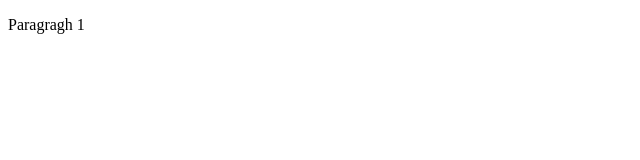
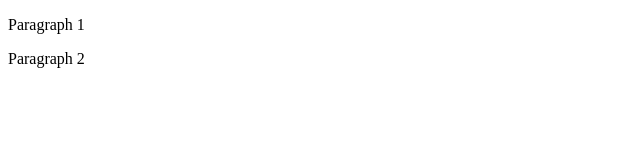
Before and after one commit to Naveen1920/demo.github.io, a plain HTML site: page index.html in a window 1280 px wide. Shown: the full height of the page, 0-640 px from the left. Drawn offline with Linux system fonts and the light colour scheme.

Commit message:
added a paragraph

```diff
--- a/index.html
+++ b/index.html
@@ -7,6 +7,7 @@
     <title>project 3</title>
 </head>
 <body>
-    <p>Paragragh 1</p>
+    <p>Paragraph 1</p>
+    <p>Paragraph 2</p>
 </body>
 </html>
```
